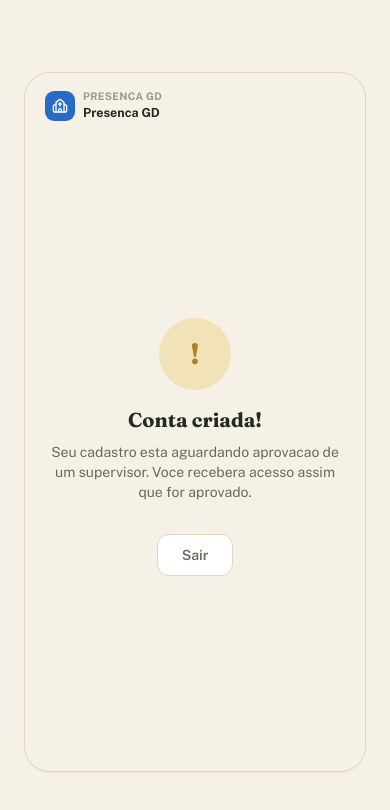
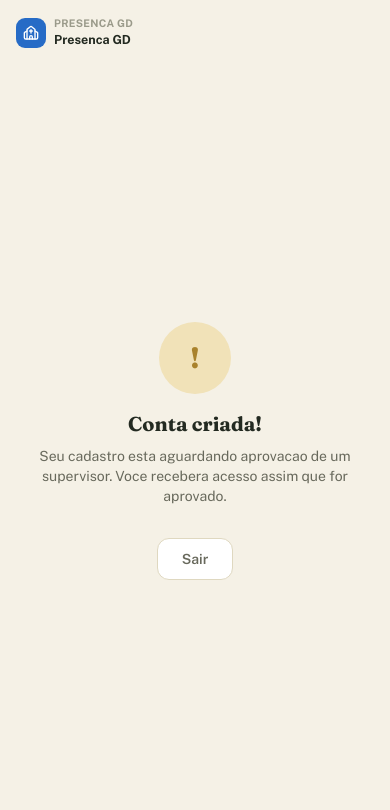
Before and after one commit to igrejaondaporto/gd-management, a React (Vite) app: page /pending in a window 390 px wide. Shown: the top 810 px of the page. Built offline with nearby package versions, Linux system fonts and the light colour scheme; no server answers.

Commit message:
fix: add responsiveness

```diff
--- a/src/components/ui/BottomNav.tsx
+++ b/src/components/ui/BottomNav.tsx
@@ -14,16 +14,16 @@ interface BottomNavProps {
 
 export function BottomNav({ tabs, active, onChange }: BottomNavProps) {
   return (
-    <div className="flex border-t border-line-soft bg-card">
+    <div className="flex border-t border-line-soft bg-card pb-safe">
       {tabs.map((t) => (
         <button
           key={t.key}
           onClick={() => onChange(t.key)}
-          className="flex flex-1 cursor-pointer flex-col items-center gap-[3px] border-none bg-transparent px-0 pt-[10px] pb-3"
+          className="flex flex-1 cursor-pointer flex-col items-center gap-[3px] border-none bg-transparent px-0 pt-3 pb-3 sm:pt-[10px]"
           style={{ color: active === t.key ? "#266BC6" : "#9A9A8A" }}
         >
           {t.icon}
-          <span className="font-body text-[10.5px] font-bold">{t.label}</span>
+          <span className="font-body text-[11px] font-bold sm:text-[10.5px]">{t.label}</span>
         </button>
       ))}
     </div>
--- a/src/components/ui/PhoneFrame.tsx
+++ b/src/components/ui/PhoneFrame.tsx
@@ -1,5 +1,6 @@
 import { type ReactNode } from "react";
-import { Church } from "lucide-react";
+import { useNavigate } from "react-router-dom";
+import { Church, ChevronLeft } from "lucide-react";
 import { Pill } from "./Pill";
 
 interface PhoneFrameProps {
@@ -19,33 +20,48 @@ export function PhoneFrame({
   onBack,
   rightSlot,
 }: PhoneFrameProps) {
+  const navigate = useNavigate();
+
   return (
-    <div className="mx-auto flex w-full max-w-[430px] min-h-[700px] flex-col overflow-hidden rounded-[26px] border border-line bg-paper shadow-[0_1px_2px_rgba(0,0,0,0.04)]">
+    <div className="mx-auto flex w-full max-w-full min-h-dvh flex-col bg-paper sm:max-w-[430px] sm:min-h-[700px] sm:rounded-[26px] sm:border sm:border-line sm:shadow-[0_1px_2px_rgba(0,0,0,0.04)]">
       {/* Header bar */}
-      <div className="flex items-center gap-2 px-5 pt-4">
-        <div className="flex h-[30px] w-[30px] items-center justify-center rounded-[9px] bg-primary">
-          <Church size={16} color="#fff" />
-        </div>
-        <div>
-          <div className="text-[10.5px] font-bold text-ink-faint tracking-[0.3px]">PRESENCA GD</div>
-          <div className="mt-[-1px] text-[12.5px] font-bold text-ink">{title}</div>
-        </div>
-        {subtitle && (
-          <span className="ml-1 text-[11px] font-semibold text-ink-soft">{subtitle}</span>
-        )}
-        {onBack && (
+      <div className="flex items-center gap-2 px-4 pt-4 pb-2 sm:px-5 sm:pt-4">
+        {/* Back button or home icon */}
+        {onBack ? (
           <button
             onClick={onBack}
-            className="ml-auto flex cursor-pointer items-center gap-[3px] border-none bg-transparent font-body text-xs font-bold text-primary"
+            className="flex shrink-0 cursor-pointer items-center gap-1 border-none bg-transparent p-1 font-body text-xs font-bold text-primary"
           >
-            voltar
+            <ChevronLeft size={18} />
+          </button>
+        ) : (
+          <button
+            onClick={() => navigate("/")}
+            className="flex shrink-0 cursor-pointer items-center justify-center rounded-[9px] border-none bg-primary p-0"
+            style={{ width: 30, height: 30 }}
+            aria-label="Ir para inicio"
+          >
+            <Church size={16} color="#fff" />
           </button>
         )}
+
+        <div className="min-w-0 flex-1">
+          <div className="truncate text-[10.5px] font-bold text-ink-faint tracking-[0.3px]">
+            PRESENCA GD
+          </div>
+          <div className="mt-[-1px] truncate text-[12.5px] font-bold text-ink">{title}</div>
+        </div>
+
+        {subtitle && (
+          <span className="shrink-0 text-[11px] font-semibold text-ink-soft">{subtitle}</span>
+        )}
+
         {badge && (
           <Pill color={badge.color} bg={badge.bg}>
             {badge.label}
           </Pill>
         )}
+
         {rightSlot}
       </div>
 
--- a/src/index.css
+++ b/src/index.css
@@ -62,3 +62,7 @@ body {
 input::placeholder {
   color: #9a9a8a;
 }
+/* ===== Safe area support (notch phones) ===== */
+.pb-safe {
+  padding-bottom: env(safe-area-inset-bottom, 0px);
+}
--- a/src/pages/AttendanceFlowPage.tsx
+++ b/src/pages/AttendanceFlowPage.tsx
@@ -30,7 +30,7 @@ export default function AttendanceFlowPage() {
   const isLoading = gdLoading || (!!effectiveGd && (peopleLoading || weeksLoading));
 
   return (
-    <div className="flex min-h-screen items-center justify-center bg-paper p-6">
+    <div className="flex min-h-screen items-center justify-center bg-paper p-0 sm:p-6">
       <PhoneFrame
         title={effectiveGd?.gdName || (isMulti && !effectiveGd ? "Grupos" : "GD")}
         rightSlot={<AdminMenu />}
--- a/src/pages/GdDetailPage.tsx
+++ b/src/pages/GdDetailPage.tsx
@@ -24,7 +24,7 @@ export default function GdDetailPage() {
   const isLoading = peopleLoading || weeksLoading;
 
   return (
-    <div className="flex min-h-screen items-center justify-center bg-paper p-6">
+    <div className="flex min-h-screen items-center justify-center bg-paper p-0 sm:p-6">
       <PhoneFrame
         title={gd?.name || "GD"}
         badge={{ label: roleLabel, color: "#A9822C", bg: "#F1E2B8" }}
--- a/src/pages/GdManagementPage.tsx
+++ b/src/pages/GdManagementPage.tsx
@@ -40,7 +40,7 @@ export default function GdManagementPage() {
   };
 
   return (
-    <div className="flex min-h-screen items-center justify-center bg-paper p-6">
+    <div className="flex min-h-screen items-center justify-center bg-paper p-0 sm:p-6">
       <PhoneFrame title="GDs" badge={{ label: "pastor", color: "#A9822C", bg: "#F1E2B8" }}>
         <div className="flex flex-1 flex-col overflow-y-auto px-5 pt-4 pb-4">
           <div className="mb-4 font-display text-lg font-bold text-ink">Grupos de Discipulos</div>
--- a/src/pages/LeaderHomePage.tsx
+++ b/src/pages/LeaderHomePage.tsx
@@ -43,7 +43,7 @@ export default function LeaderHomePage() {
   const leaderName = profile?.fullName || profile?.email || "Lider";
 
   return (
-    <div className="flex min-h-screen items-center justify-center bg-paper p-6">
+    <div className="flex min-h-screen items-center justify-center bg-paper p-0 sm:p-6">
       <PhoneFrame
         title={effectiveGd?.gdName || (isMulti ? "Grupos" : "GD")}
         rightSlot={<AdminMenu />}
--- a/src/pages/PendingPage.tsx
+++ b/src/pages/PendingPage.tsx
@@ -14,7 +14,7 @@ export default function PendingPage() {
   };
 
   return (
-    <div className="flex min-h-screen items-center justify-center bg-paper p-6">
+    <div className="flex min-h-screen items-center justify-center bg-paper p-0 sm:p-6">
       <PhoneFrame title="Presenca GD">
         <div className="flex flex-1 flex-col items-center justify-center px-6 text-center">
           <div className="mb-4 flex h-[72px] w-[72px] items-center justify-center rounded-full bg-gold-soft">
--- a/src/pages/ReportsPage.tsx
+++ b/src/pages/ReportsPage.tsx
@@ -8,7 +8,7 @@ export default function ReportsPage() {
   const roleLabel = data?.role ? ROLE_LABELS[data.role] : "pastor";
 
   return (
-    <div className="flex min-h-screen items-center justify-center bg-paper p-6">
+    <div className="flex min-h-screen items-center justify-center bg-paper p-0 sm:p-6">
       <PhoneFrame title="Relatorios" badge={{ label: roleLabel, color: "#A9822C", bg: "#F1E2B8" }}>
         <div className="flex flex-1 flex-col overflow-y-auto min-h-0">
           {isLoading ? (
--- a/src/pages/UserManagementPage.tsx
+++ b/src/pages/UserManagementPage.tsx
@@ -18,7 +18,7 @@ export default function UserManagementPage() {
   const isLoading = pending.isLoading || approved.isLoading || rejected.isLoading;
 
   return (
-    <div className="flex min-h-screen items-center justify-center bg-paper p-6">
+    <div className="flex min-h-screen items-center justify-center bg-paper p-0 sm:p-6">
       <PhoneFrame title="Usuarios" badge={{ label: "pastor", color: "#A9822C", bg: "#F1E2B8" }}>
         <div className="flex-1 overflow-y-auto px-5 pt-4 pb-4">
           <div className="mb-4 font-display text-lg font-bold text-ink">Gestao de Usuarios</div>
--- a/src/pages/WeeklySummaryPage.tsx
+++ b/src/pages/WeeklySummaryPage.tsx
@@ -39,7 +39,7 @@ export default function WeeklySummaryPage() {
   const isLoading = gdLoading || (!!effectiveGd && (peopleLoading || weeksLoading));
 
   return (
-    <div className="flex min-h-screen items-center justify-center bg-paper p-6">
+    <div className="flex min-h-screen items-center justify-center bg-paper p-0 sm:p-6">
       <PhoneFrame
         title={effectiveGd?.gdName || (isMulti && !effectiveGd ? "Grupos" : "GD")}
         rightSlot={<AdminMenu />}
```
